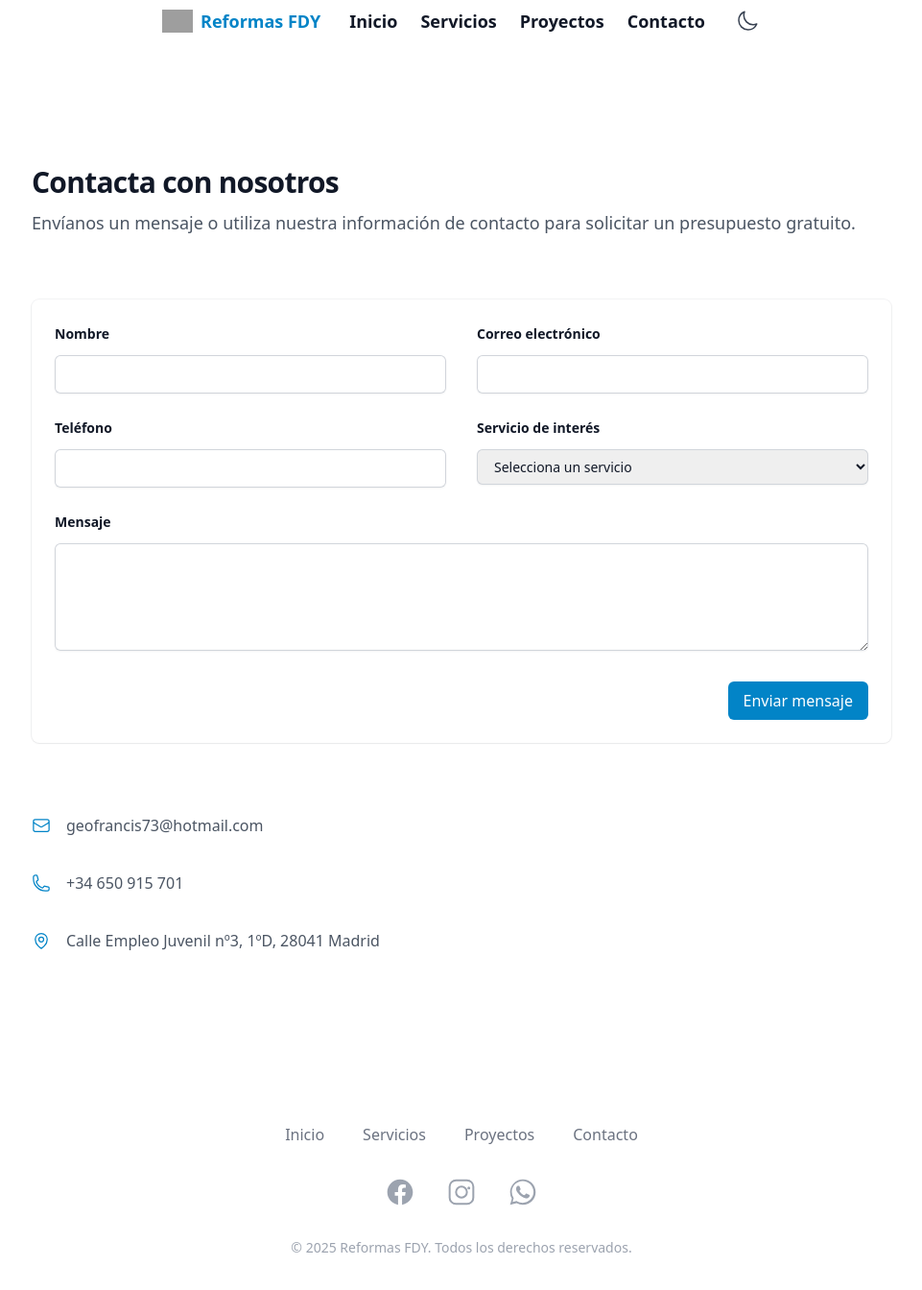
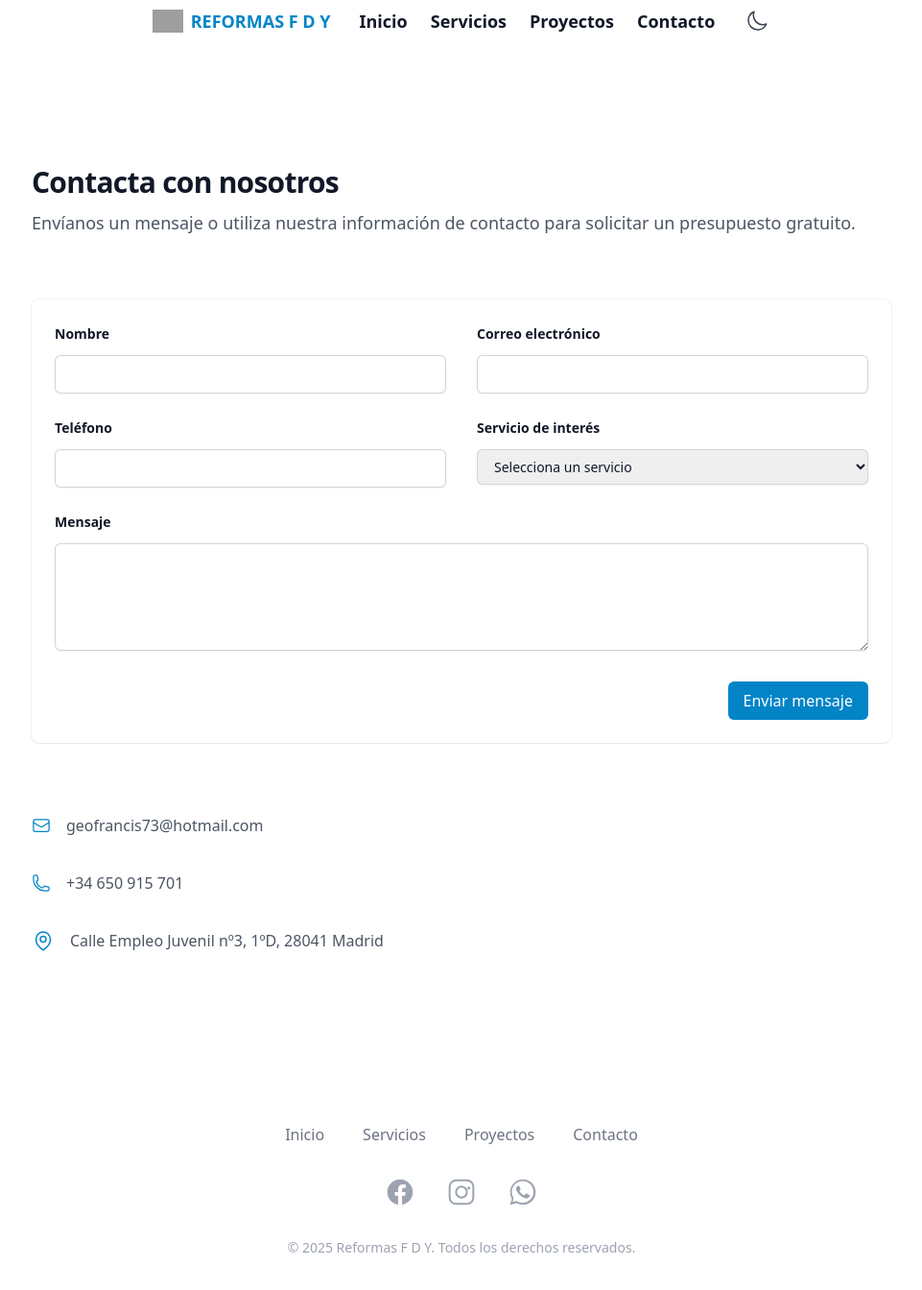
Before and after one commit to jonathanjd7/REFORMAS, a React (Vite) app: page /contacto in a window 1280 px wide. Shown: the top 1344 px of the page at 96% size, without its empty margins (159-1120 px from the left). Built offline with nearby package versions, Linux system fonts and the light colour scheme; grey boxes are pictures that could not be loaded.

Commit message:
cambios en footer y nav movil, cambios finales

```diff
--- a/src/components/Footer.tsx
+++ b/src/components/Footer.tsx
@@ -11,7 +11,7 @@ const navigation = {
   social: [
     {
       name: 'Facebook',
-      href: '#',
+      href: 'https://www.facebook.com/',
       icon: (props: SVGProps<SVGSVGElement>) => (
         <svg fill="currentColor" viewBox="0 0 24 24" {...props}>
           <path
@@ -24,7 +24,7 @@ const navigation = {
     },
     {
       name: 'Instagram',
-      href: '#',
+      href: 'https://www.instagram.com/jonathanjd/',
       icon: (props: SVGProps<SVGSVGElement>) => (
         <svg fill="currentColor" viewBox="0 0 24 24" {...props}>
           <path d="M7.75 2h8.5A5.75 5.75 0 0 1 22 7.75v8.5A5.75 5.75 0 0 1 16.25 22h-8.5A5.75 5.75 0 0 1 2 16.25v-8.5A5.75 5.75 0 0 1 7.75 2zm0 1.5A4.25 4.25 0 0 0 3.5 7.75v8.5A4.25 4.25 0 0 0 7.75 20.5h8.5A4.25 4.25 0 0 0 20.5 16.25v-8.5A4.25 4.25 0 0 0 16.25 3.5h-8.5zM12 7a5 5 0 1 1 0 10a5 5 0 0 1 0-10zm0 1.5a3.5 3.5 0 1 0 0 7a3.5 3.5 0 0 0 0-7zm5.75-.88a1.13 1.13 0 1 1 0 2.26a1.13 1.13 0 0 1 0-2.26z" />
@@ -96,7 +96,7 @@ export default function Footer() {
         </div>
 
         <p className="mt-8 text-center text-sm text-gray-400 dark:text-gray-300 select-none">
-          &copy; {year} Reformas FDY. Todos los derechos reservados.
+          &copy; {year} Reformas F D Y. Todos los derechos reservados.
         </p>
       </div>
     </footer>
--- a/src/components/Navbar.tsx
+++ b/src/components/Navbar.tsx
@@ -27,7 +27,7 @@ export default function Navbar() {
                 className="h-8 w-8 object-contain"
               />
               <span className="ml-2 text-lg font-bold text-primary-600 dark:text-primary-400">
-                Reformas FDY
+                REFORMAS F D Y
               </span>
             </Link>
           </div>
--- a/src/pages/Contact.tsx
+++ b/src/pages/Contact.tsx
@@ -150,10 +150,19 @@ export default function Contact() {
               <a href="tel:+34 650 915 701">+34 650 915 701</a>
             </div>
 
-            <div className="flex items-center gap-x-4 text-base leading-7 text-gray-600 dark:text-gray-300">
-              <MapPinIcon className="h-6 w-5 flex-none text-primary-600 dark:text-primary-400" aria-hidden="true" />
-              Calle Empleo Juvenil nº3, 1ºD, 28041 Madrid
-            </div>
+  <div className="flex items-center gap-x-4 text-base leading-7 text-gray-600 dark:text-gray-300">
+  <MapPinIcon className="h-6 w-6 flex-none text-primary-600 dark:text-primary-400" aria-hidden="true" />
+  <a
+    href="https://www.google.com/maps/search/?api=1&query=Calle+Empleo+Juvenil+3+1D+28041+Madrid"
+    target="_blank"
+    rel="noopener noreferrer"
+    title="Ver en mapa"
+    className="hover:underline"
+  >
+    Calle Empleo Juvenil nº3, 1ºD, 28041 Madrid
+  </a>
+</div>
+
           </div>
         </div>
       </div>
```
Also changed, not shown: 5 other files (tests, documents, lock files or other folders).
